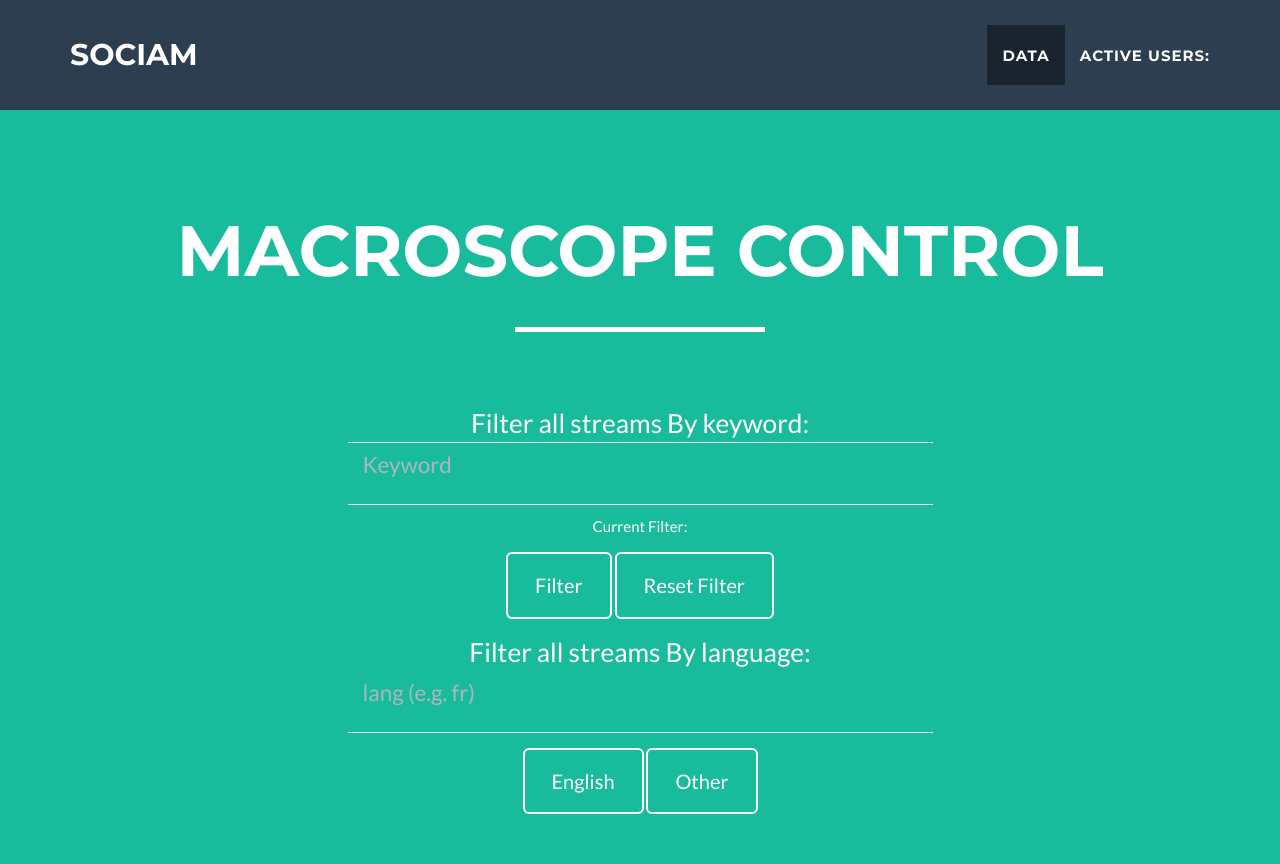
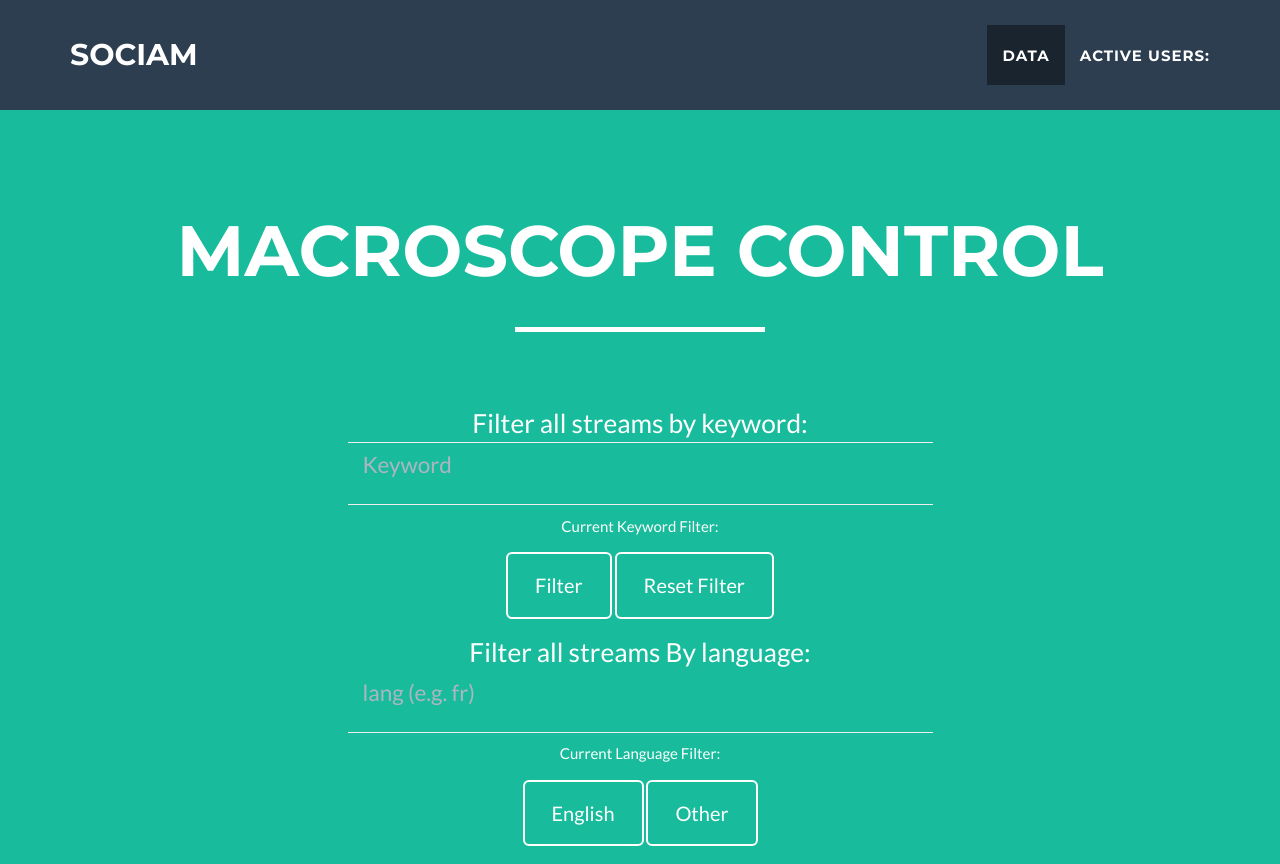
Before and after one commit to sociam/ms-filter, a plain HTML site: page index.html in a window 1280 px wide. Shown: the top 864 px of the page. Drawn offline with nearby package versions, Linux system fonts and the light colour scheme; a script that the page names is missing.

Commit message:
Updated to include new filter look

```diff
--- a/index.html
+++ b/index.html
@@ -91,7 +91,7 @@
                 		 <div class="col-lg-6 col-lg-offset-3">
                     <!-- To configure the contact form email address, go to mail/contact_me.php and update the email address in the PHP file on line 19. -->
                     <!-- The form should work on most web servers, but if the form is not working you may need to configure your web server differently. -->
-					<span class="skills">Filter all streams By keyword:</span>
+					<span class="skills">Filter all streams by keyword:</span>
                     <form name="sentMessage" id="contactForm" novalidate>
                         <div class="row control-group">
                             <div class="form-group col-xs-12 floating-label-form-group controls">
@@ -100,7 +100,7 @@
                         </div>
                         <div class="row">
                         	<p>
-                        	<div id="currentFilter">Current Filter: <span></span></div>
+                        	<div id="currentFilter">Current Keyword Filter: <span></span></div>
                             <div class="form-group col-xs-12">
                                 <button type="submit" id="submit_keyword" class="btn btn-lg btn-outline">Filter</button>
                                 <button type="submit" id="submit_keyword_reset" class="btn btn-lg btn-outline">Reset Filter</button>
@@ -111,6 +111,8 @@
                                 <p class="help-block text-danger"></p>
                             </div>
                            		 <div class="form-group col-xs-12">
+                                 <p>
+                                 <div id="currentFilter">Current Language Filter: <span></span></div>
                                 <button type="submit" id="submit_lang_en" class="btn btn-lg btn-outline">English</button><span></span>
                                 <button type="submit" id="submit_lang_other" class="btn btn-lg btn-outline">Other</button>
                             </div>
```
